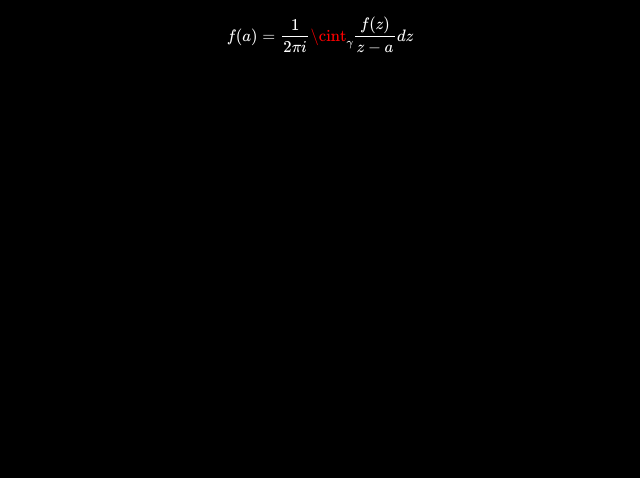
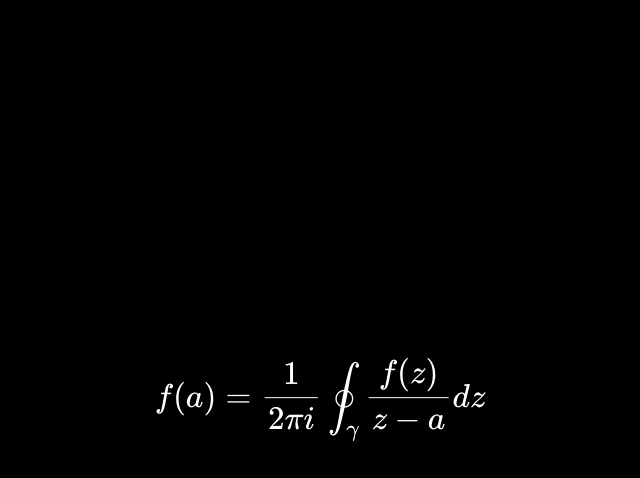
Before and after one commit to learningstud/learningstud.github.io, a plain HTML site: page index.html in a window 1280 px wide. Shown: the whole page, without its empty margins (320-960 px from the left). Drawn offline with nearby package versions, Linux system fonts and the light colour scheme; some packages are replaced by stand-ins of ours.

Commit message:
positioning

```diff
--- a/index.html
+++ b/index.html
@@ -10,12 +10,23 @@
 		background-color: black;
 		color: white;
 	}
+	#main
+	{
+		font-size: 32px;
+	}
+	.center
+	{
+		position: absolute;
+		left: 50%;
+		top: 50%;
+		transform: translate(-50%, -50%);
+	}
 	</style>
 </head>
 <body>
-	<div>
+	<div id="main" class="center">
 	 	<p>
-			$$ f(a)=\frac{1}{2\pi i}\cint_{\gamma} \frac{f(z)}{z-a} dz $$
+			$$ f(a)=\frac{1}{2\pi i}\oint_{\gamma} \frac{f(z)}{z-a} dz $$
 		</p>
 	</div>
 </body>
```
